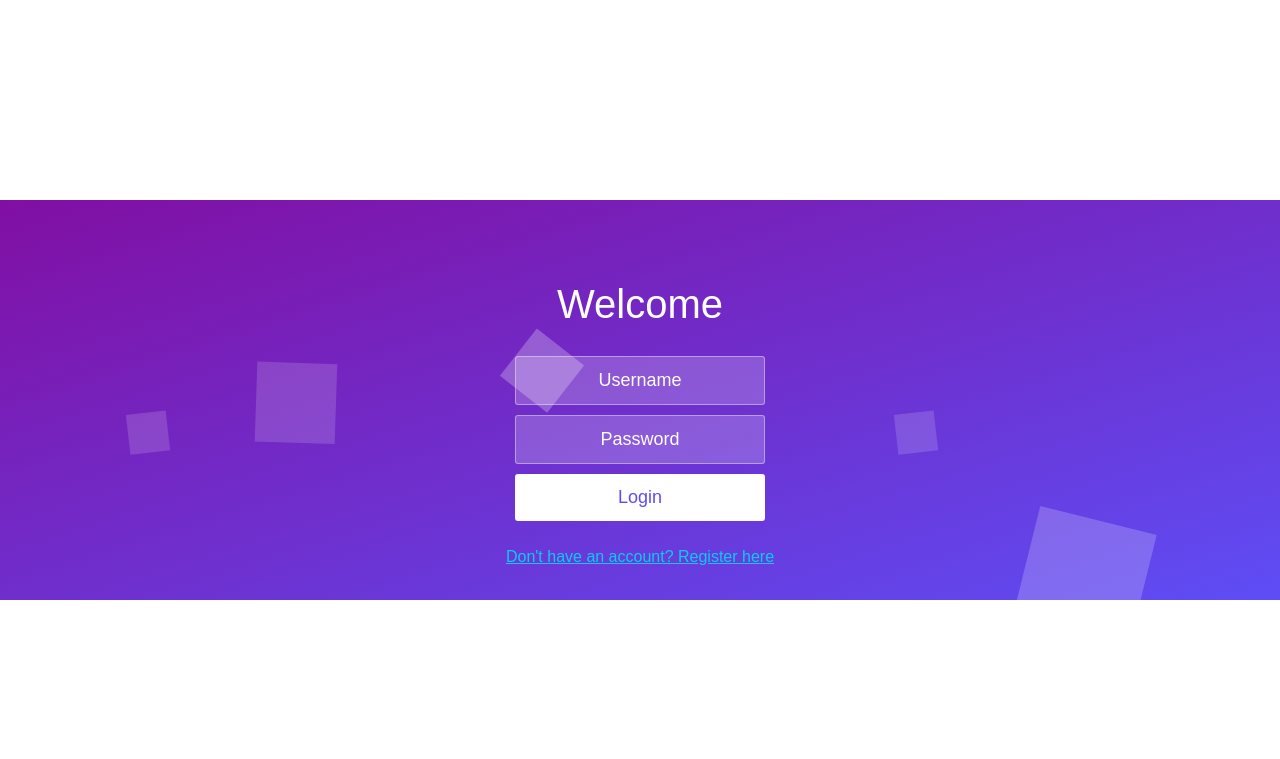
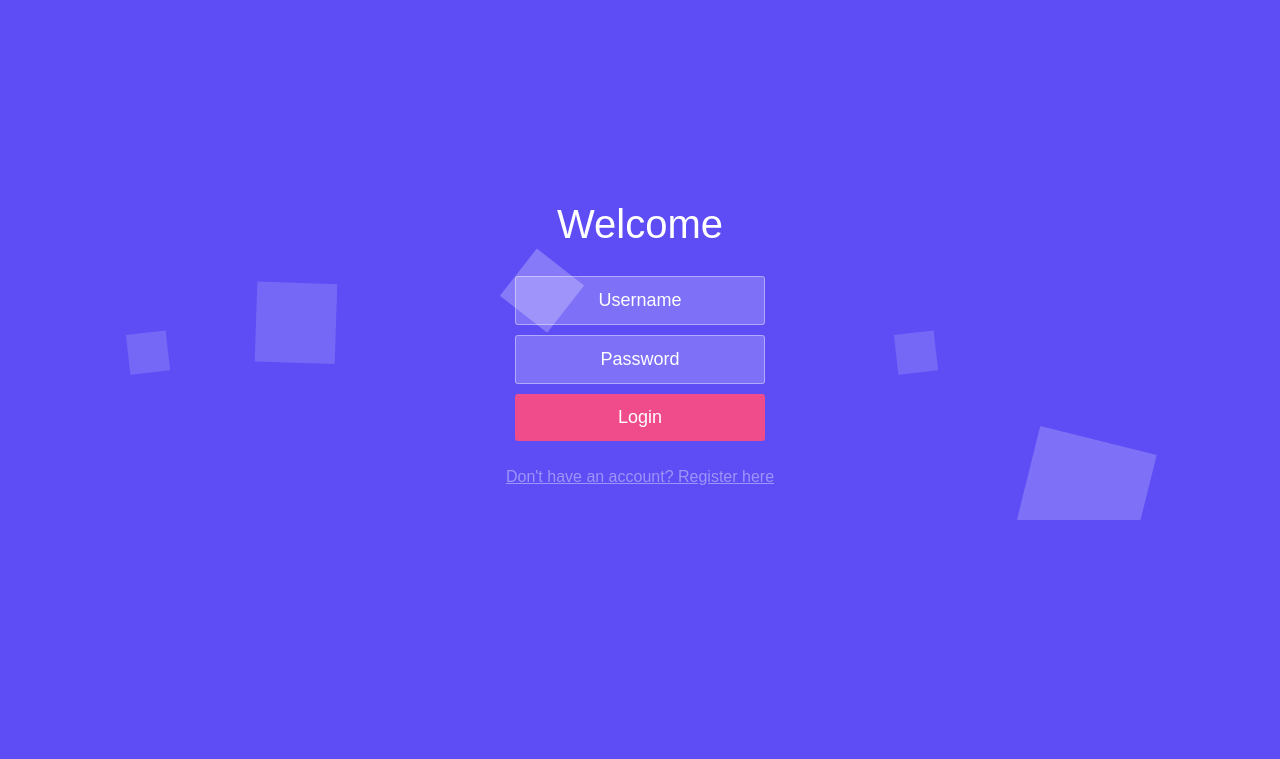
Before and after one commit to starowicz727/TechnologieInternetoweProjekt, a PHP site: page /logowanie.php in a window 1280 px wide. Shown: the top 759 px of the page. Run offline with PHP 8.4, Linux system fonts and the light colour scheme.

Commit message:
front logowania XD

```diff
--- a/Projekt_Strona/login.css
+++ b/Projekt_Strona/login.css
@@ -12,11 +12,6 @@
 * { */
 
 
-
-
-
-
-
 style {
   box-sizing: border-box;
   margin: 0;
@@ -27,7 +22,12 @@ body {
   font-family: 'Source Sans Pro', sans-serif;
   color: white;
   font-weight: 300;
-  background-color: white;
+  background-color: #5e4df5 ;
+  /* background-image: url("gradient.jpg"); */
+
+  /* background-image: -webkit-linear-gradient(); */
+  /* background: -webkit-linear-gradient(top left, #810fa3 20%, #5e4df5 100%); */
+  /* background: linear-gradient(top bottom right, #810fa3 20%, #5e4df5 100%); */
   /* background-color: -webkit-linear-gradient(top left, #810fa3 0%, #5e4df5 100%); */
   /* background-color: linear-gradient(to bottom right, #810fa3 0%, #5e4df5 100%); */
 
@@ -60,11 +60,12 @@ body :-ms-input-placeholder {
   /* align-items: center; */
 }
 .wrapper {
-  background: white;
+  /* background: white; */
   /* background: -webkit-linear-gradient(top left, #810fa3 0%, #5e4df5 100%); */
-  background: linear-gradient(to bottom right, #810fa3 0%, #5e4df5 100%);
+  /* background: linear-gradient(to bottom right, #810fa3 0%, #5e4df5 100%); */
+  background-color: transparent;
   position: absolute;
-  top: 50%;
+  top: 40%;
   width: 100%;
   height: 400px;
   margin-top: -200px;
@@ -123,20 +124,32 @@ form input {
 form input:hover {
   background-color: rgba(255, 255, 255, 0.4);
 }
+
+
+
+/* aaaaaaaaaaaaaaaaaaaaaaaaaaaaaaaaaaaaaaaaaaa */
+form a {
+  color: rgba(255, 255, 255, 0.4);
+}
+/* aaaaaaaaaaaaaaaaaaaaaaaaaaaaaaaaaaaaaaaaaaa */
+
+
+
+
 form input:focus {
   background-color: white;
   width: 300px;
-  color: #5e4df5;
+  color: #f04c8c;
 }
 form button {
   -webkit-appearance: none;
      -moz-appearance: none;
           appearance: none;
   outline: 0;
-  background-color: white;
+  background-color: #f04c8c;
   border: 0;
   padding: 10px 15px;
-  color: #5e4df5;
+  color: white;
   border-radius: 3px;
   width: 250px;
   cursor: pointer;
--- a/Projekt_Strona/logowanie.php
+++ b/Projekt_Strona/logowanie.php
@@ -72,7 +72,7 @@ if(isset($_POST["frm_login"]) && isset($_POST["frm_pass"])) //jeślii logowanie.
             <br>
             <br>
             <div id="register-link" >
-            <a href="rejestracja.php" class="text-info">Don't have an account? <b>Register here</b></a>
+            <a href="rejestracja.php">Don't have an account? <b>Register here</b></a>
             </div>
 		</form>
 	</div>
--- a/Projekt_Strona/main.css
+++ b/Projekt_Strona/main.css
@@ -1,5 +1,6 @@
 /* #810fa3
-#5e4df5 */
+#5e4df5
+#f04c8c*/
 
 body
 {
```
Also changed, not shown: Projekt_Strona/gradient.jpg (added).
